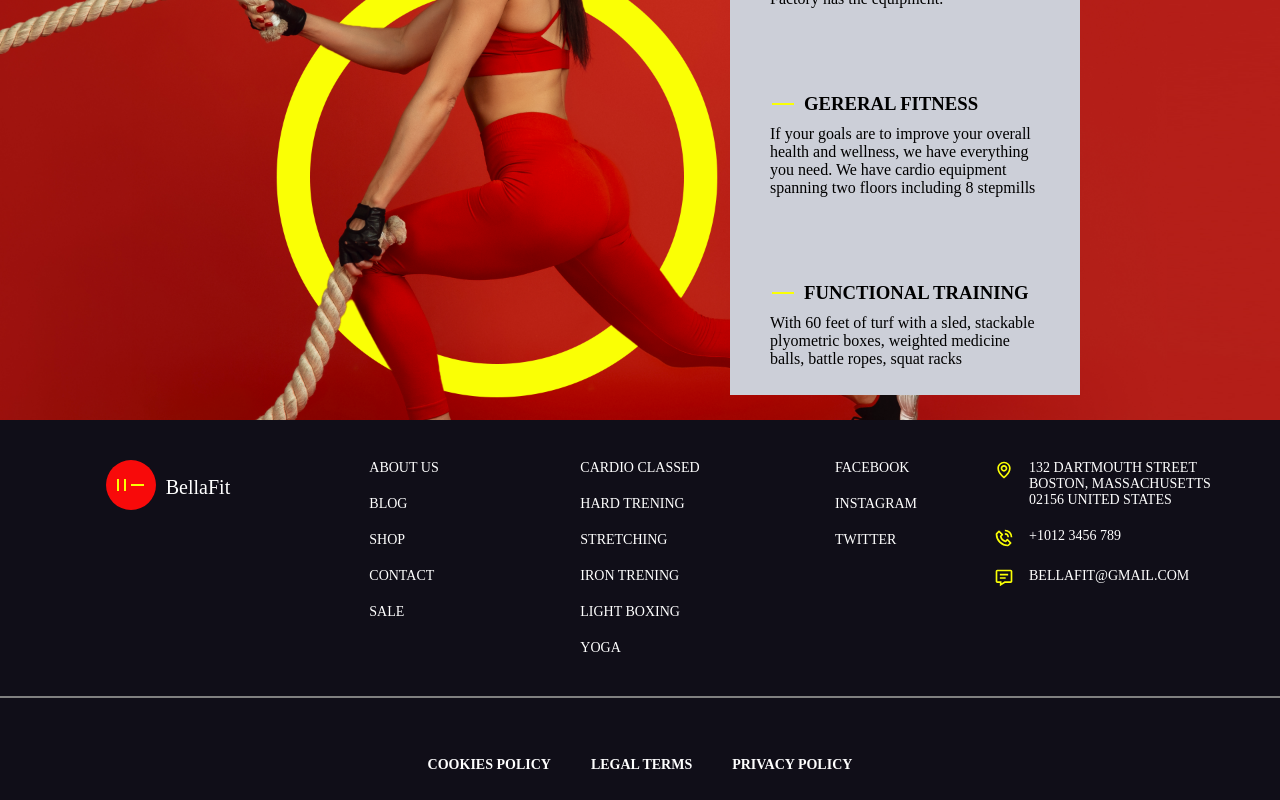
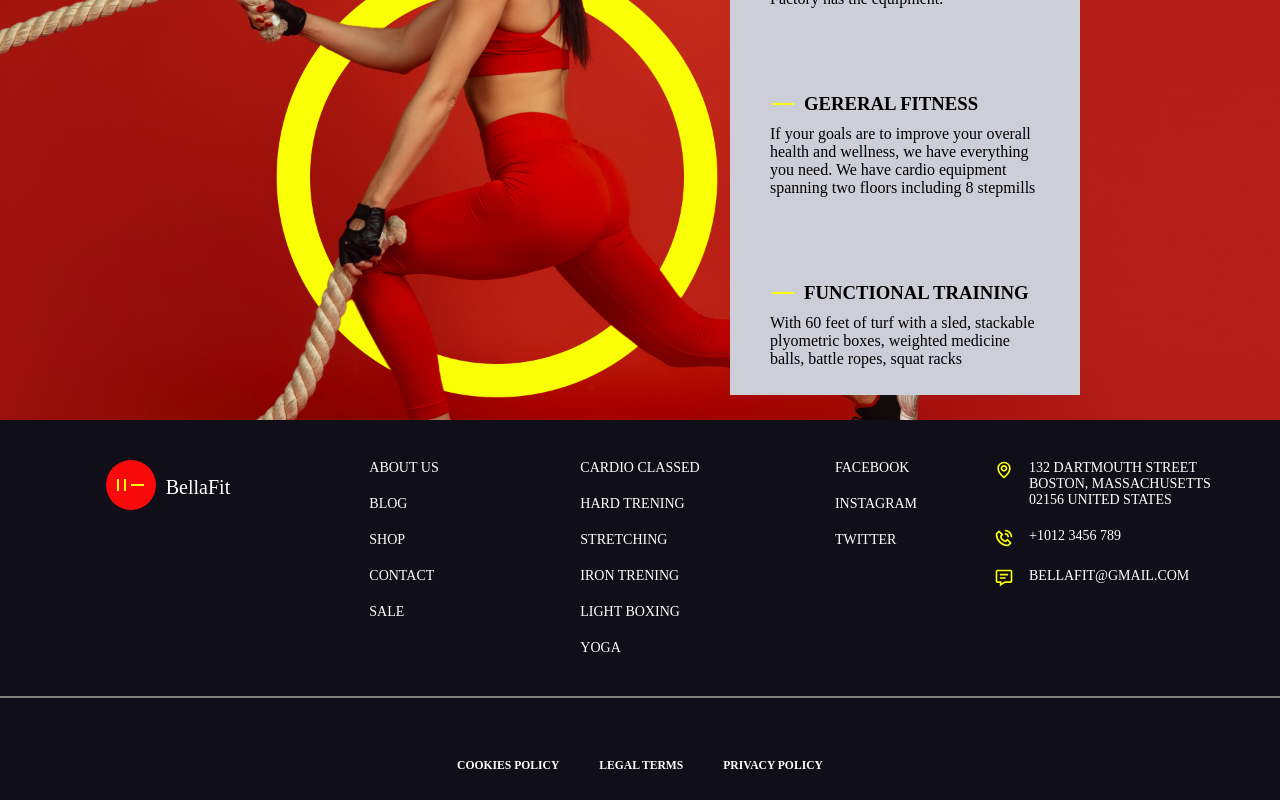
Before and after one commit to Zharyk00/BellaFit, a React (Create React App) app: page / in a window 1280 px wide. Shown: the part 2162-2962 px from the top of the page. Built offline with nearby package versions, Linux system fonts and the light colour scheme.

Commit message:
change footer font size

```diff
--- a/src/Components/Home.js
+++ b/src/Components/Home.js
@@ -189,9 +189,9 @@ function Home() {
                 </main>
                 <hr style={{ backgroundColor: 'grey', height: '2px', border: 'none' }} />
                 <div className='last_footer_cont'>
-                    <h4>COOKIES POLICY</h4>
-                    <h4> LEGAL TERMS</h4>
-                    <h4 >PRIVACY POLICY</h4>
+                    <h5>COOKIES POLICY</h5>
+                    <h5> LEGAL TERMS</h5>
+                    <h5 >PRIVACY POLICY</h5>
                 </div>
             </footer>
         </div>
```
